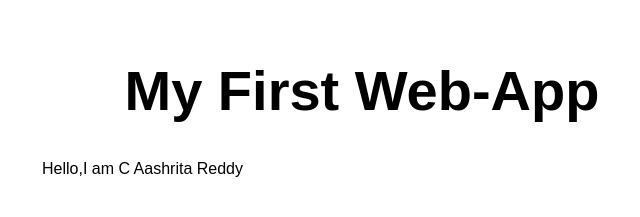
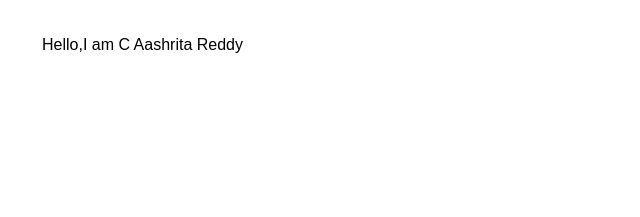
Before and after one commit to Aashrita218/First-static-web-app, a website: page src/index.html in a window 1280 px wide. Shown: the whole page, without its empty margins (278-918 px from the left). Drawn offline with Linux system fonts and the light colour scheme.

Commit message:
Update index.html

```diff
--- a/src/index.html
+++ b/src/index.html
@@ -10,7 +10,6 @@
 
 <body>
   <main>
-    <h1>My First Web-App</h1>
     <p>Hello,I am C Aashrita Reddy</p>
   </main>
 </body>
```
